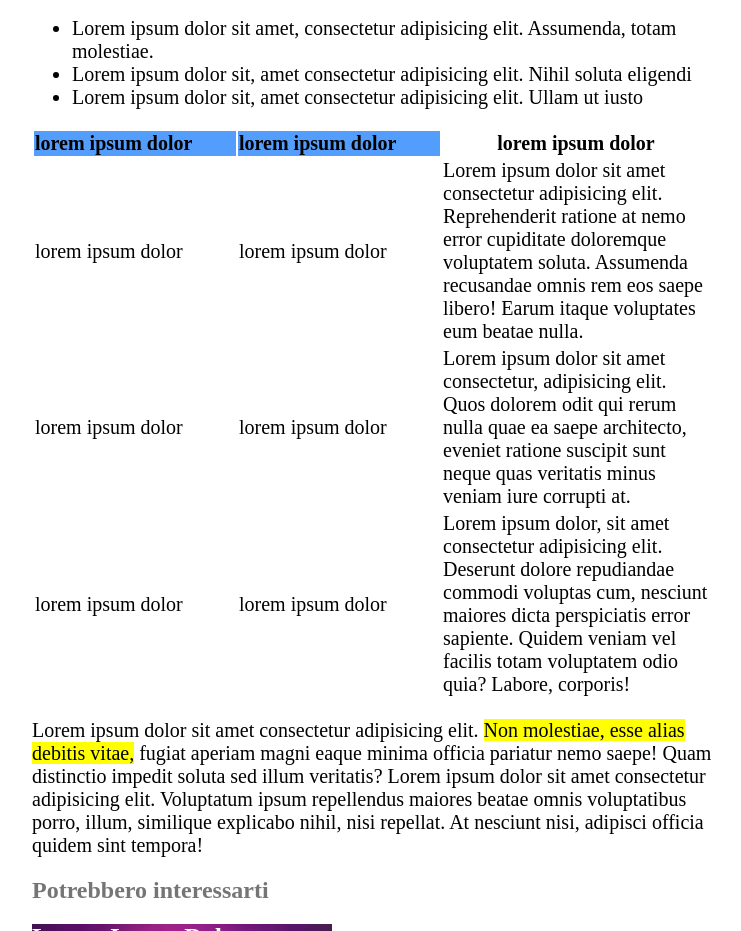
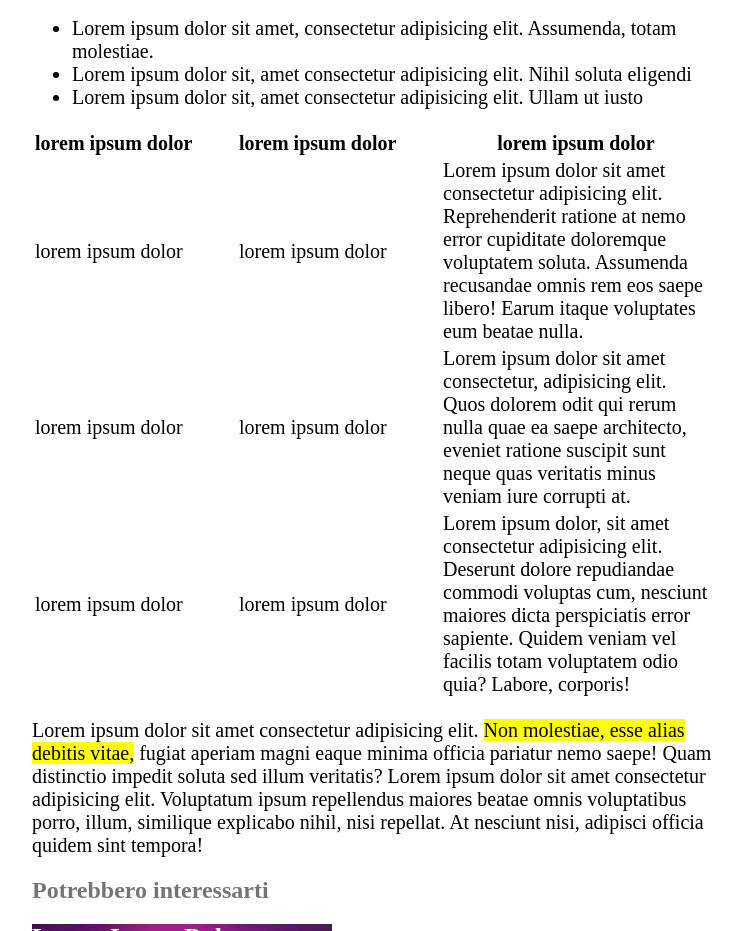
Before and after one commit to AndreaBevilacqua/html-css-booleaner, a plain HTML site: page index.html in a window 1280 px wide. Shown: the part 1326-2257 px from the top of the page, without its empty margins (268-1009 px from the left). Drawn offline with Linux system fonts and the light colour scheme.

Commit message:
table fixed

```diff
--- a/css/style.css
+++ b/css/style.css
@@ -48,7 +48,6 @@ margin: 0;
 .tabella {
     width: 200px;
     text-align: left;
-    background-color: rgb(83, 157, 253);
 }
 
 h2 {
```
